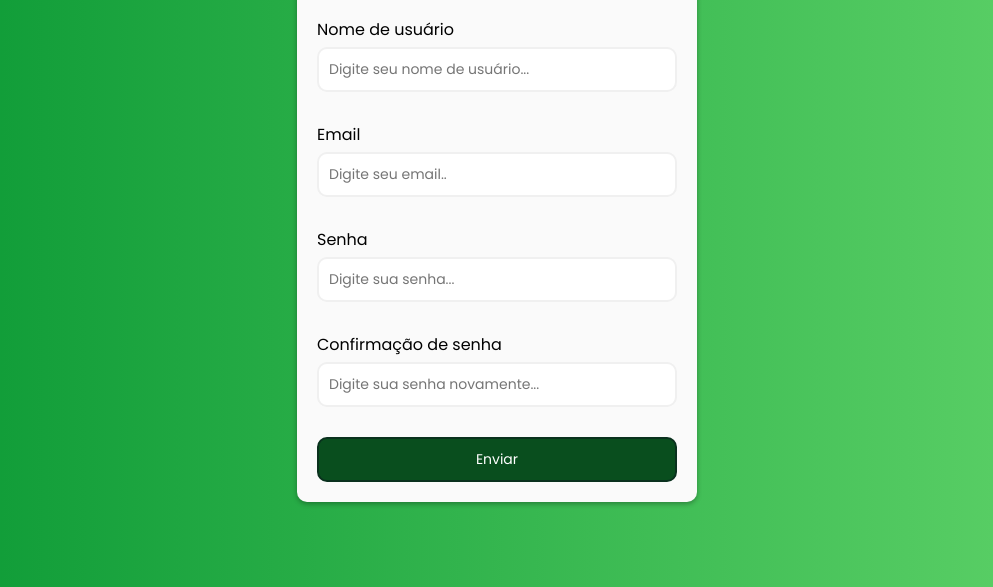
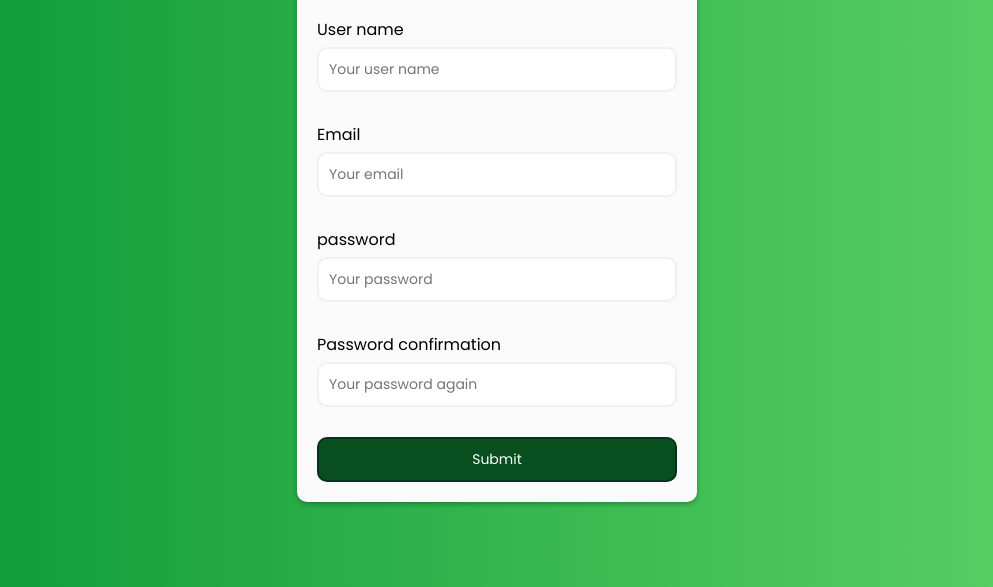
Before and after one commit to DanielAlbuquerq/Form_Project, a plain HTML site: page index.html in a window 1280 px wide. Shown: the part 213-800 px from the top of the page, without its empty margins (143-1136 px from the left). Drawn offline with Linux system fonts and the light colour scheme.

Commit message:
Update index.html

```diff
--- a/index.html
+++ b/index.html
@@ -11,7 +11,7 @@
         href="https://fonts.googleapis.com/css2?family=Poppins:wght@400;500;600;700;900&display=swap"
         rel="stylesheet"
         />
-        <title>(Pag_Finalizada)Formulário</title>
+        <title>Form</title>
     </head>
     <body>
         <div class="container">
@@ -24,50 +24,50 @@
 
         <form id="form" class="form">
             <div class="form-control">
-            <label for="username">Nome de usuário</label>
+            <label for="username">User name</label>
             <input
                 type="text"
                 id="username"
-                placeholder="Digite seu nome de usuário..."
+                placeholder="Your user name"
             />
             <i class="fas fa-exclamation-circle"></i>
             <i class="fas fa-check-circle"></i>
-            <small>Mensagem de erro</small>
+            <small>Error message</small>
             </div>
 
             <div class="form-control">
             <label for="email">Email</label>
-            <input type="text" id="email" placeholder="Digite seu email.." />
+            <input type="text" id="email" placeholder="Your email" />
             <i class="fas fa-exclamation-circle"></i>
             <i class="fas fa-check-circle"></i>
-            <small>Mensagem de erro</small>
+            <small>Error message</small>
             </div>
 
             <div class="form-control">
-            <label for="password">Senha</label>
+            <label for="password">password</label>
             <input
                 type="password"
                 id="password"
-                placeholder="Digite sua senha..."
+                placeholder="Your password"
             />
             <i class="fas fa-exclamation-circle"></i>
             <i class="fas fa-check-circle"></i>
-            <small>Mensagem de erro</small>
+            <small>Error message</small>
             </div>
 
             <div class="form-control">
-            <label for="password-confirmation">Confirmação de senha</label>
+            <label for="password-confirmation">Password confirmation</label>
             <input
                 type="password"
                 id="password-confirmation"
-                placeholder="Digite sua senha novamente..."
+                placeholder="Your password again"
             />
             <i class="fas fa-exclamation-circle"></i>
             <i class="fas fa-check-circle"></i>
-            <small>Mensagem de erro</small>
+            <small>Error message</small>
             </div>
 
-            <button type="submit">Enviar</button>
+            <button type="submit">Submit</button>
         </form>
         </div>
 
```
